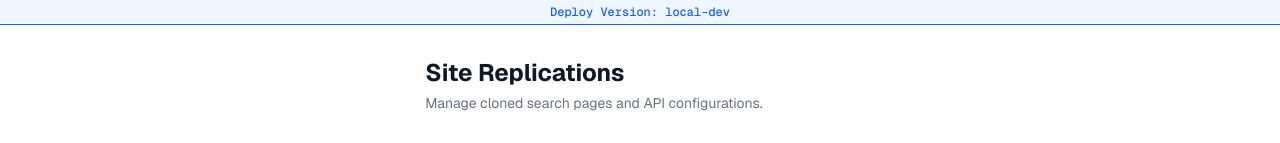
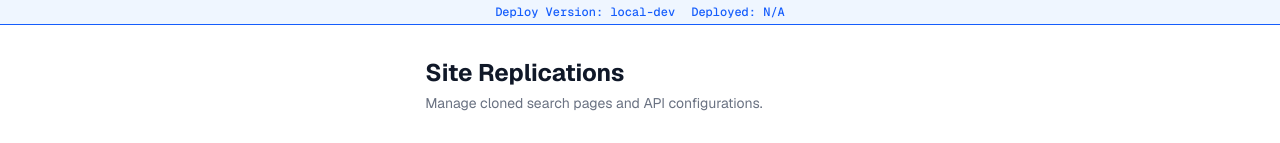
Before and after one commit to Search-Sensei/osp-website-scraper, a Next.js app: page / in a window 1280 px wide. Shown: the top 143 px of the page. Built offline with nearby package versions, Linux system fonts and the light colour scheme; no server answers; the database is empty.

Commit message:
feat: show deploy datetime on UI banner

```diff
--- a/app/layout.tsx
+++ b/app/layout.tsx
@@ -28,8 +28,9 @@ export default function RootLayout({
       className={`${geistSans.variable} ${geistMono.variable} h-full antialiased`}
     >
       <body className="min-h-full flex flex-col">
-        <div className="bg-blue-50 text-blue-600 text-xs text-center py-1 border-b font-mono font-medium">
-          Deploy Version: {process.env.NEXT_PUBLIC_APP_VERSION || 'local-dev'}
+        <div className="bg-blue-50 text-blue-600 text-xs text-center py-1 border-b font-mono font-medium flex justify-center gap-4">
+          <span>Deploy Version: {process.env.NEXT_PUBLIC_APP_VERSION || 'local-dev'}</span>
+          <span>Deployed: {process.env.NEXT_PUBLIC_DEPLOY_DATE || 'N/A'}</span>
         </div>
         {children}
       </body>
```
Also changed, not shown: 1 other file (tests, documents, lock files or other folders).
